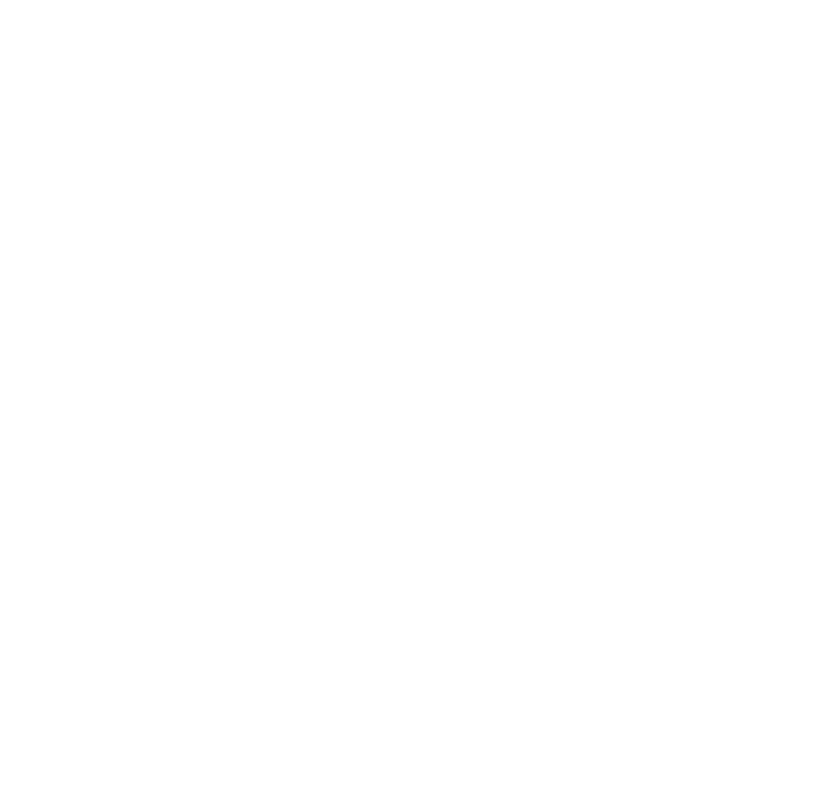
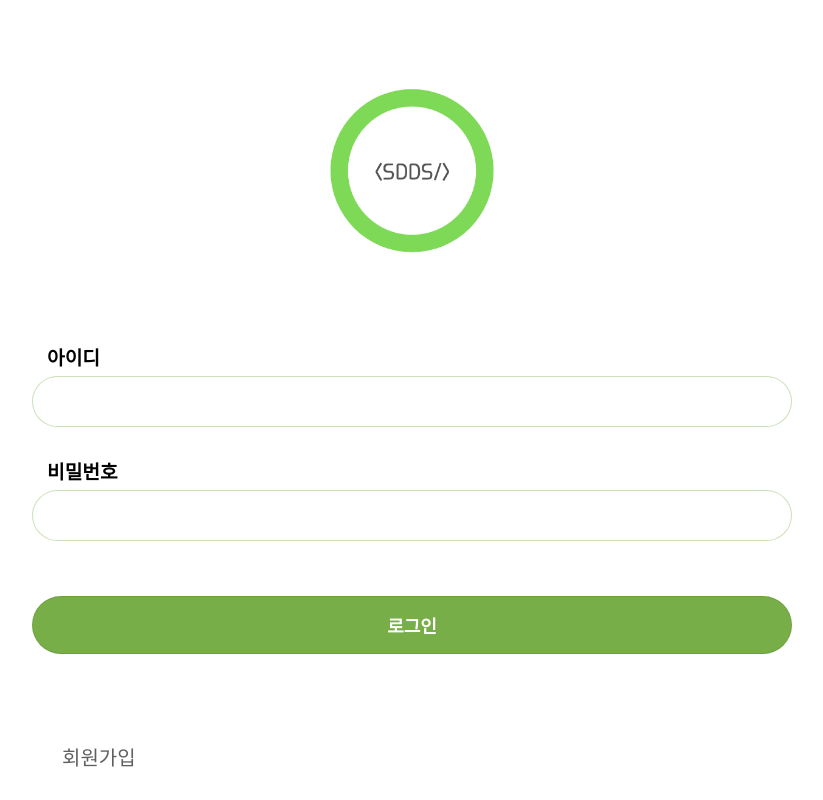
Before and after one commit to SejongDDS/sdds_client, a React (Create React App) app: page /login in a window 1280 px wide. Before the commit this address had no page. Shown: the whole page, without its empty margins (228-1051 px from the left). Built offline with nearby package versions, Linux system fonts and the light colour scheme.

Commit message:
[ADD]로그인페이지

```diff
--- a/package.json
+++ b/package.json
@@ -3,6 +3,7 @@
   "version": "0.1.0",
   "private": true,
   "dependencies": {
+    "@apollo/client": "^3.7.0",
     "@apollo/react-hooks": "^4.0.0",
     "@fortawesome/fontawesome-svg-core": "^6.2.0",
     "@fortawesome/free-regular-svg-icons": "^6.2.0",
--- a/src/App.js
+++ b/src/App.js
@@ -6,6 +6,7 @@
 import SignUpPage from "./components/SignUpPage/SignUpPage";
 import MainPage from "./components/MainPage/MainPage";
 import grapesjs from "grapesjs";
+import LoginPage from "./components/LoginPage/LoginPage";
 
 function App() {
     return (
@@ -14,6 +15,7 @@
                 <Routes>
                     <Route path="/" element={<IntroPage />} />
                     <Route path="/main" element={<MainPage />} />
+                    <Route path="/login" element={<LoginPage />} />
                     <Route path="/signup" element={<SignUpPage />} />
                 </Routes>
             </BrowserRouter>
--- a/src/components/IntroPage/Navbar/Navbar.js
+++ b/src/components/IntroPage/Navbar/Navbar.js
@@ -2,8 +2,7 @@
 import { Link } from "react-router-dom";
 import Button from "../../utils/Button";
 import "./Navbar.css";
-
-import SighUpMain from "../../SignUpPage/Pages/SignUpMain";
+import LoginMain from "../../LoginPage/LoginMain";
 
 function Navbar({ history }) {
     const [click, setClick] = useState(false);
@@ -44,7 +43,7 @@
                     buttonSize="btn--medium"
                     name="Login"
                     onClick={() => {
-                        window.location.href = "/signup";
+                        window.location.href = "/login";
                     }}
                 >
                     Login
--- /dev/null
+++ b/src/components/LoginPage/Login.scss
@@ -0,0 +1,64 @@
+.login_page{
+    align-items: center;
+
+    min-width: 220px;
+    max-width: 760px;
+    width: auto;
+    box-sizing: border-box;
+
+    margin: auto;
+}
+
+.header-logo {
+    margin: 20px 30% 0px 30%;
+    width: 40%;
+    cursor: pointer;
+}
+
+.text_input{
+    display: flex;
+    font-size: 1.2rem;
+    font-weight: bold;
+    flex-direction: column;
+    padding: 15px 0px;
+}
+
+.text_input label{
+    padding-left: 15px;
+    padding-bottom: 5px;
+}
+
+.input-blank{
+    display: block;
+    position: relative;
+    width: 100%;
+    height: 51px;
+    border: solid 1px rgba(109, 168, 56, .35);
+    border-radius: 30px;
+
+    padding: 10px 110px 10px 30px;
+    background: #fff;
+    font-size: 1.2rem;
+
+    cursor: pointer;
+    box-sizing: border-box;
+    vertical-align: top;
+}
+
+.logn_button {
+    margin: 40px 0px 60px 0px;
+    button {
+        color: #fff;
+        border: solid 1px rgba(0, 0, 0, 0.08);
+        background-color: rgba(109, 168, 56, 0.92);
+        display: block;
+        width: 100%;
+        padding: 15px 0 15px;
+        font-size: 18px;
+        font-weight: 700;
+        text-align: center;
+        cursor: pointer;
+        box-sizing: border-box;
+        border-radius: 30px;
+    }
+}
--- /dev/null
+++ b/src/components/LoginPage/LoginMain.js
@@ -0,0 +1,89 @@
+import "./Login.scss";
+import React, { useState } from "react";
+import { Query } from "react-apollo";
+import gql from "graphql-tag";
+import { useMutation } from "react-apollo";
+import logo from "../../resources/imgs/logo.png";
+import Button from "../utils/Button";
+
+
+const Login_Mutation = gql`
+    mutation ($login_id: String!, $password: String!) {
+        login(LoginInput: { login_id: $login_id, password: $password }) {
+            error
+            statusCode
+            ok
+            access_token
+            refresh_token
+        }
+    }
+`;
+
+function LoginMain() {
+    const [Login_mutation, { data }] = useMutation(Login_Mutation);
+    const [state, setState] = useState({
+        login_id: "",
+        password: "",
+    });
+
+    return (
+        <div className="login_page">
+            <div className="logo">
+            <img src={logo} className="header-logo" alt="React" />
+            </div>
+
+            <div className="text_input">
+                <label for="login_id">아이디</label>
+                <input
+                    className="input-blank"
+                    value={state.login_id}
+                    onChange={(e) =>
+                        setState({ ...state, login_id: e.target.value })
+                    }
+                    type="text"
+                />
+            </div>
+
+            <div className="text_input">
+                <label for="password">비밀번호</label>
+                <input
+                    className="input-blank"
+                    value={state.password}
+                    onChange={(e) =>
+                        setState({ ...state, password: e.target.value })
+                    }
+                    type="password"
+                />
+            </div>
+
+            <div className="logn_button">
+                <button
+                    type="button"
+                    onClick={(e) => {
+                        e.preventDefault();
+                        Login_mutation({
+                            variables: {
+                                login_id: state.login_id,
+                                password: state.password,
+                            },
+                        });
+                    }}
+                >
+                <span>로그인</span>
+                </button>
+            </div>
+            <Button
+                    className="nav_btn"
+                    buttonStyle="btn--white"
+                    buttonSize="btn--medium"
+                    name="회원가입"
+                    onClick={() => {
+                        window.location.href = "/signup";
+                    }}
+                >
+                    회원가입
+                </Button>
+        </div>
+    );
+}
+export default LoginMain;
--- /dev/null
+++ b/src/components/LoginPage/LoginPage.js
@@ -0,0 +1,12 @@
+import React from "react";
+import LoginMain from "./LoginMain";
+
+function LoginPage() {
+    return (
+        <>
+            <LoginMain />
+        </>
+    );
+}
+
+export default LoginPage;
```
Also changed, not shown: 2 other files (tests, documents, lock files or other folders).
